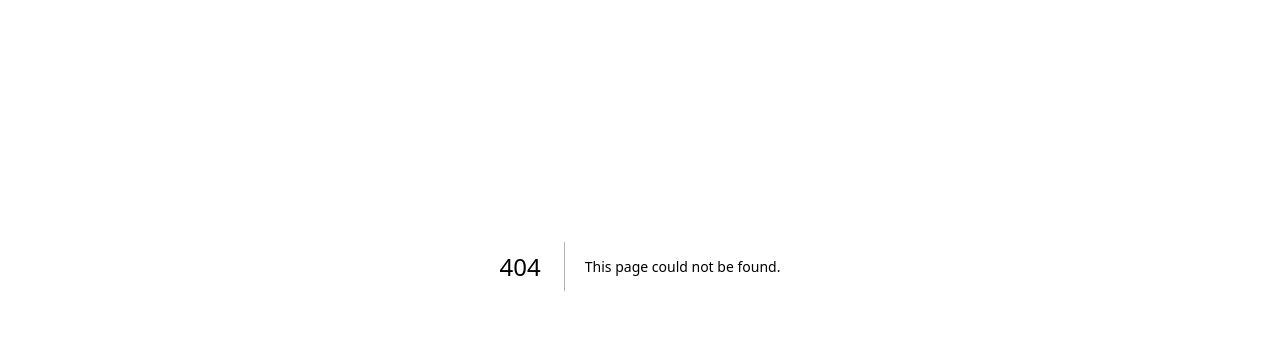
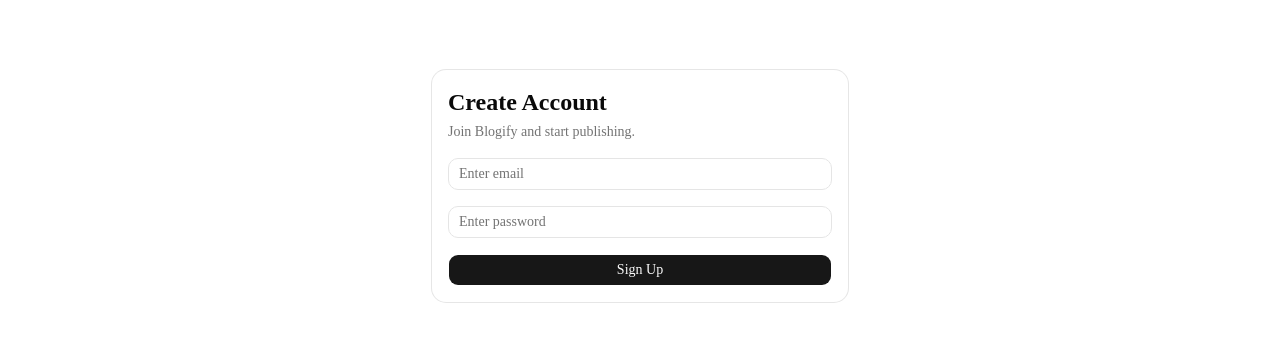
Before and after one commit to AliJoshan/Blogify, a Next.js app: page /signup in a window 1280 px wide. Before the commit this address had no page. Shown: the part 199-551 px from the top of the page. Built offline with nearby package versions, Linux system fonts and the light colour scheme; no server answers.

Commit message:
add Supabase authentication with login and signup pages

```diff
--- /dev/null
+++ b/app/login/page.tsx
@@ -0,0 +1,81 @@
+"use client";
+
+import { useState } from "react";
+import { useRouter } from "next/navigation";
+
+import { supabase } from "@/lib/supabaseClient";
+
+import { Input } from "@/components/ui/input";
+import { Button } from "@/components/ui/button";
+import { Card, CardContent, CardHeader } from "@/components/ui/card";
+
+export default function LoginPage() {
+  const router = useRouter();
+
+  const [email, setEmail] = useState("");
+  const [password, setPassword] = useState("");
+
+  const [loading, setLoading] = useState(false);
+
+  const handleLogin = async () => {
+    if (!email || !password) {
+      alert("Please fill all fields");
+      return;
+    }
+
+    setLoading(true);
+
+    try {
+      const { error } = await supabase.auth.signInWithPassword({
+        email,
+        password,
+      });
+
+      if (error) {
+        alert(error.message);
+        return;
+      }
+
+      router.push("/");
+    } catch (err) {
+      console.error(err);
+      alert("Something went wrong");
+    } finally {
+      setLoading(false);
+    }
+  };
+
+  return (
+    <div className="mx-auto flex min-h-[80vh] max-w-md items-center px-4">
+      <Card className="w-full">
+        <CardHeader>
+          <h1 className="text-2xl font-bold">Welcome Back</h1>
+
+          <p className="text-sm text-muted-foreground">
+            Login to continue to Blogify.
+          </p>
+        </CardHeader>
+
+        <CardContent className="space-y-4">
+          <Input
+            type="email"
+            placeholder="Enter email"
+            value={email}
+            onChange={(e) => setEmail(e.target.value)}
+          />
+
+          <Input
+            type="password"
+            placeholder="Enter password"
+            value={password}
+            onChange={(e) => setPassword(e.target.value)}
+          />
+
+          <Button onClick={handleLogin} disabled={loading} className="w-full">
+            {loading ? "Logging in..." : "Login"}
+          </Button>
+        </CardContent>
+      </Card>
+    </div>
+  );
+}
--- /dev/null
+++ b/app/signup/page.tsx
@@ -0,0 +1,83 @@
+"use client";
+
+import { useState } from "react";
+import { useRouter } from "next/navigation";
+
+import { supabase } from "@/lib/supabaseClient";
+
+import { Input } from "@/components/ui/input";
+import { Button } from "@/components/ui/button";
+import { Card, CardContent, CardHeader } from "@/components/ui/card";
+
+export default function SignupPage() {
+  const router = useRouter();
+
+  const [email, setEmail] = useState("");
+  const [password, setPassword] = useState("");
+
+  const [loading, setLoading] = useState(false);
+
+  const handleSignup = async () => {
+    if (!email || !password) {
+      alert("Please fill all fields");
+      return;
+    }
+
+    setLoading(true);
+
+    try {
+      const { error } = await supabase.auth.signUp({
+        email,
+        password,
+      });
+
+      if (error) {
+        alert(error.message);
+        return;
+      }
+
+      alert("Account created successfully");
+
+      router.push("/login");
+    } catch (err) {
+      console.error(err);
+      alert("Something went wrong");
+    } finally {
+      setLoading(false);
+    }
+  };
+
+  return (
+    <div className="mx-auto flex min-h-[80vh] max-w-md items-center px-4">
+      <Card className="w-full">
+        <CardHeader>
+          <h1 className="text-2xl font-bold">Create Account</h1>
+
+          <p className="text-sm text-muted-foreground">
+            Join Blogify and start publishing.
+          </p>
+        </CardHeader>
+
+        <CardContent className="space-y-4">
+          <Input
+            type="email"
+            placeholder="Enter email"
+            value={email}
+            onChange={(e) => setEmail(e.target.value)}
+          />
+
+          <Input
+            type="password"
+            placeholder="Enter password"
+            value={password}
+            onChange={(e) => setPassword(e.target.value)}
+          />
+
+          <Button onClick={handleSignup} disabled={loading} className="w-full">
+            {loading ? "Creating..." : "Sign Up"}
+          </Button>
+        </CardContent>
+      </Card>
+    </div>
+  );
+}
--- a/package.json
+++ b/package.json
@@ -9,6 +9,7 @@
     "lint": "eslint"
   },
   "dependencies": {
+    "@supabase/ssr": "^0.10.2",
     "@supabase/supabase-js": "^2.105.1",
     "class-variance-authority": "^0.7.1",
     "clsx": "^2.1.1",
```
Also changed, not shown: 1 other file (tests, documents, lock files or other folders).
